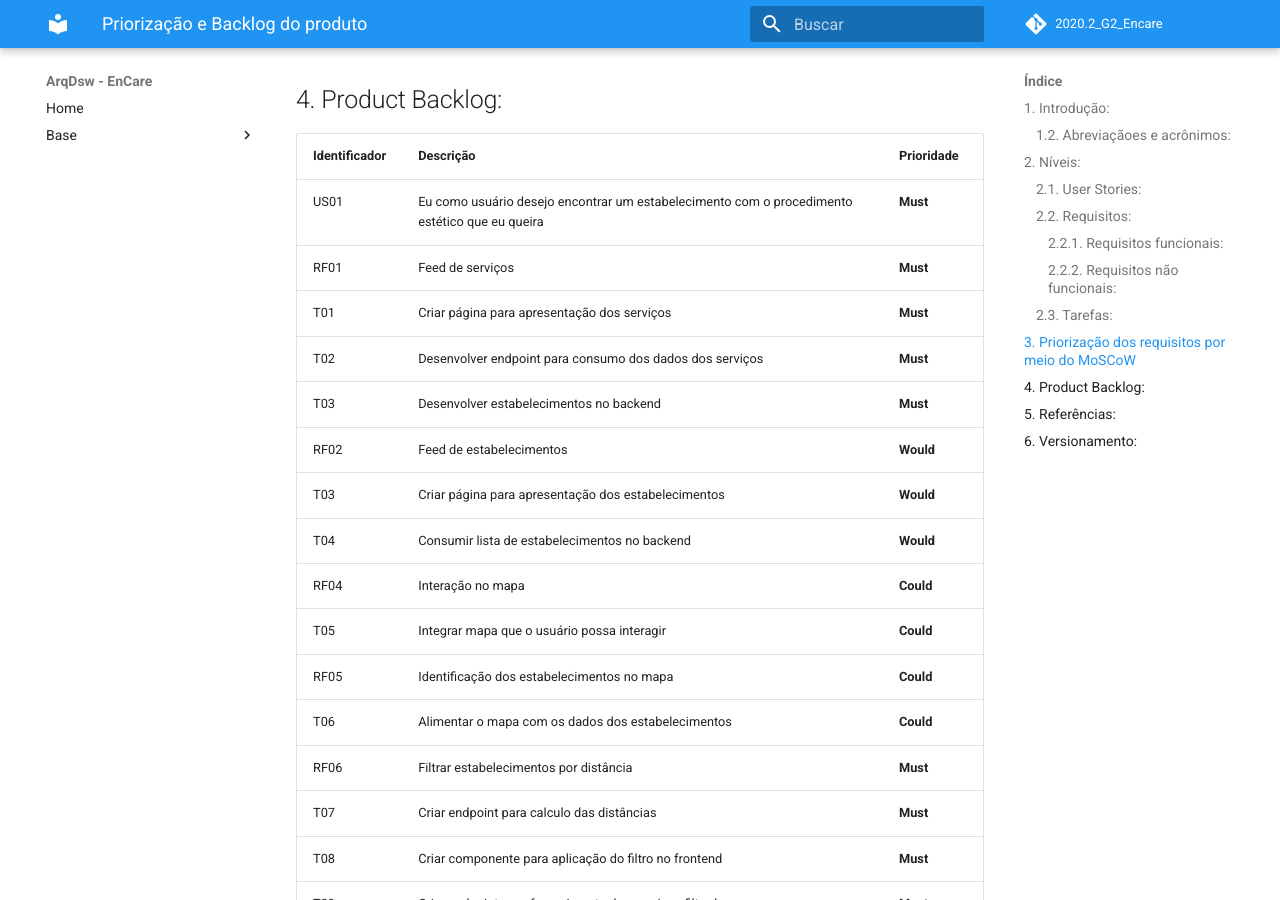
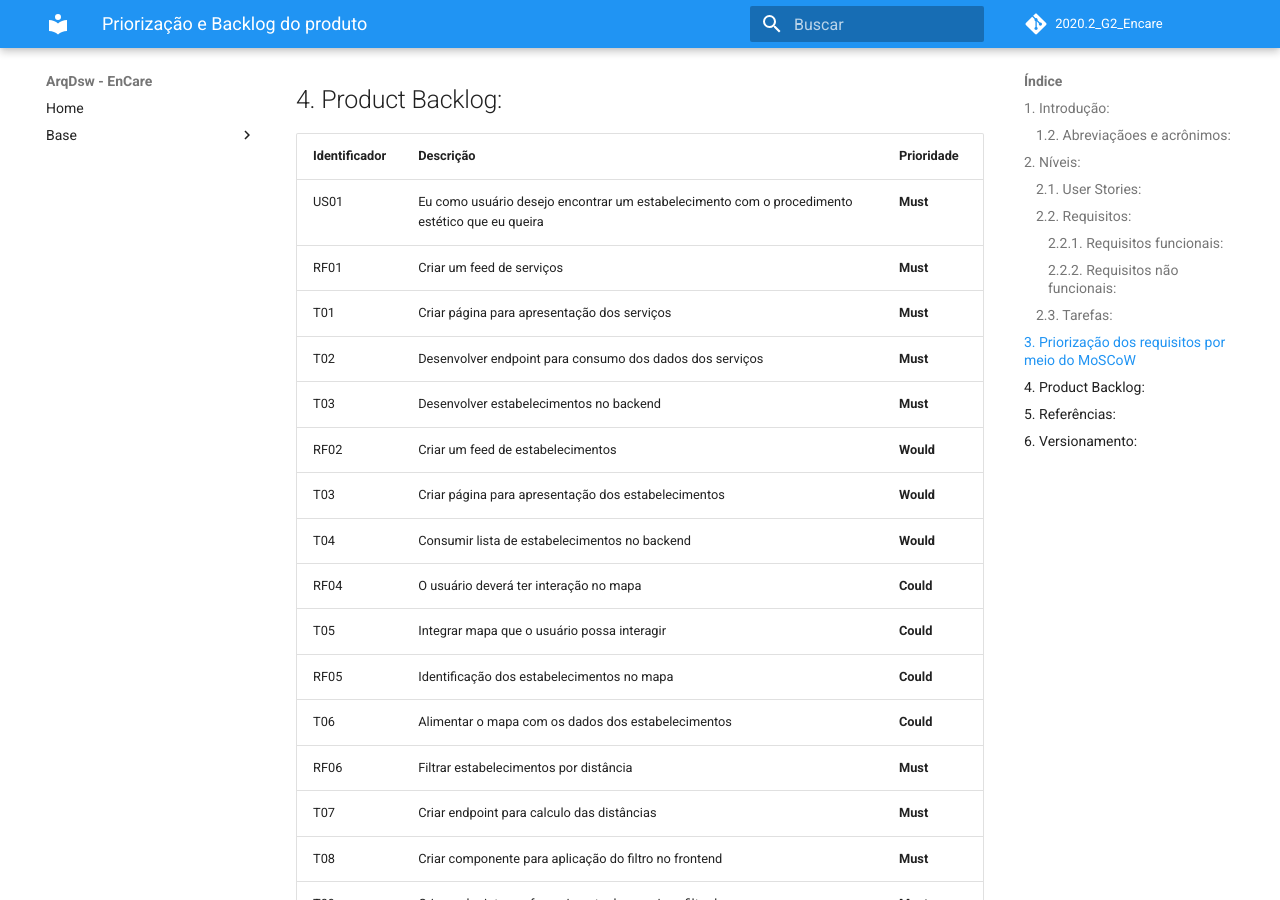
Before and after one commit to UnBArqDsw2020-2/2020.2_G2_Encare, an MkDocs documentation site: the page built from docs/Modelagem/Backlog.md, in a window 1280 px wide and 900 px high, scrolled down 2102 px. Built offline with MkDocs 1.6.1 and Material for MkDocs 9.7.7, drawn with Linux system fonts in a browser that asks for light colours; comment, search, counter and statistics services are not loaded; some of the changed text lies outside the part shown.

Commit message:
#30 Adcionando sugestões da revisão

```diff
--- a/docs/Modelagem/Backlog.md
+++ b/docs/Modelagem/Backlog.md
@@ -74,14 +74,14 @@ Esta técnica consiste em dividir os requisitos em quatro níveis de prioridade
 |Identificador|Descrição|Prioridade|
 |-------------|---------|----------|
 |US01| Eu como usuário desejo encontrar um estabelecimento com o procedimento estético que eu queira | **Must** |
-|RF01| Feed de serviços | **Must** |
+|RF01| Criar um feed de serviços | **Must** |
 |T01| Criar página para apresentação dos serviços | **Must**|
 |T02| Desenvolver endpoint para consumo dos dados dos serviços | **Must**|
 |T03| Desenvolver estabelecimentos no backend | **Must** |
-|RF02| Feed de estabelecimentos | **Would** |
+|RF02| Criar um feed de estabelecimentos | **Would** |
 |T03| Criar página para apresentação dos estabelecimentos | **Would**|
 |T04| Consumir lista de estabelecimentos no backend | **Would** |
-|RF04| Interação no mapa | **Could** |
+|RF04| O usuário deverá ter interação no mapa | **Could** |
 |T05| Integrar mapa que o usuário possa interagir | **Could** |
 |RF05| Identificação dos estabelecimentos no mapa | **Could** |
 |T06| Alimentar o mapa com os dados dos estabelecimentos | **Could** |
```
Also changed, not shown: other parts of docs/Modelagem/Backlog.md (+1 -1 lines).
